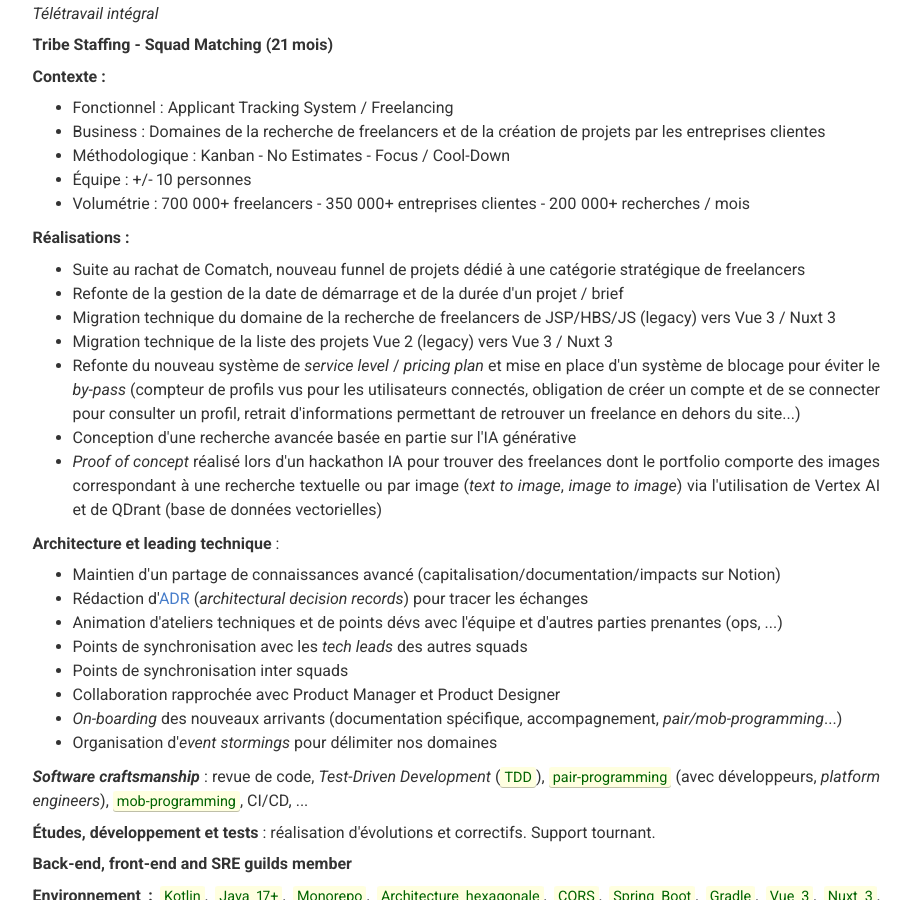
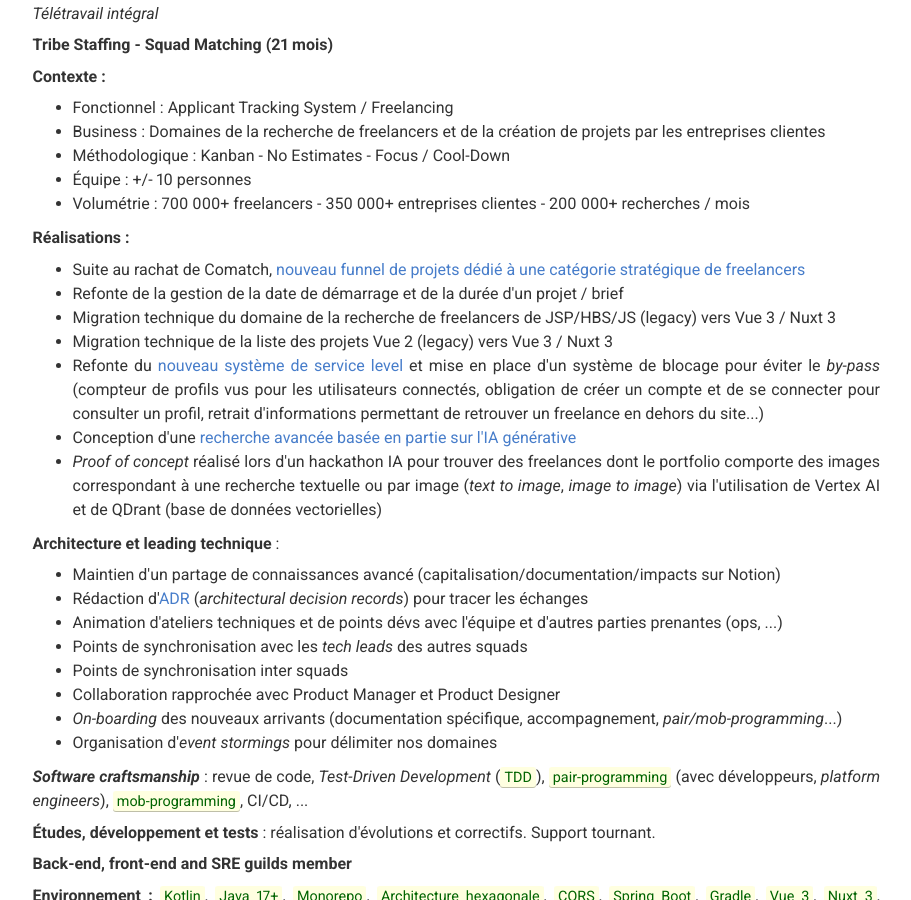
Before and after one commit to fdelbrayelle/fdelbrayelle.github.io, a Jekyll site: the page built from index.md, in a window 1280 px wide and 900 px high, scrolled down 2839 px. Shown: the whole window, without its empty margins (330-1241 px from the left). Built offline with Jekyll 4.4.1, drawn with Linux system fonts in a browser that asks for light colours; nearby versions of some CDN libraries.

Commit message:
update cv

```diff
--- a/_config.yml
+++ b/_config.yml
@@ -172,12 +172,12 @@
           </p>
           <p><strong>Réalisations :</strong>
             <ul>
-              <li>Suite au rachat de Comatch, nouveau funnel de projets dédié à une catégorie stratégique de freelancers</li>
+              <li>Suite au rachat de Comatch, <a href="https://www.malt.fr/c/maltstrategy/companies?source_component=hero-strategy" title="Malt Strategy" target="_blank">nouveau funnel de projets dédié à une catégorie stratégique de freelancers</a></li>
               <li>Refonte de la gestion de la date de démarrage et de la durée d'un projet / brief</li>
               <li>Migration technique du domaine de la recherche de freelancers de JSP/HBS/JS (legacy) vers Vue 3 / Nuxt 3</li>
               <li>Migration technique de la liste des projets Vue 2 (legacy) vers Vue 3 / Nuxt 3</li>
-              <li>Refonte du nouveau système de <em>service level</em> / <em>pricing plan</em> et mise en place d'un système de blocage pour éviter le <em>by-pass</em> (compteur de profils vus pour les utilisateurs connectés, obligation de créer un compte et de se connecter pour consulter un profil, retrait d'informations permettant de retrouver un freelance en dehors du site...)</li>
-              <li>Conception d'une recherche avancée basée en partie sur l'IA générative</li>
+              <li>Refonte du <a href="https://help.malt.com/kb/guide/fr/les-offres-et-frais-de-service-malt-HSSbMl3qrl/Steps/2689803" title="Offres et frais de service Malt" target="_blank">nouveau système de service level</a> et mise en place d'un système de blocage pour éviter le <em>by-pass</em> (compteur de profils vus pour les utilisateurs connectés, obligation de créer un compte et de se connecter pour consulter un profil, retrait d'informations permettant de retrouver un freelance en dehors du site...)</li>
+              <li>Conception d'une <a href="https://www.malt.fr/c/product-release" title="AI Search" target="_blank">recherche avancée basée en partie sur l'IA générative</a></li>
               <li><em>Proof of concept</em> réalisé lors d'un hackathon IA pour trouver des freelances dont le portfolio comporte des images correspondant à une recherche textuelle ou par image (<em>text to image</em>, <em>image to image</em>) via l'utilisation de Vertex AI et de QDrant (base de données vectorielles)</li>
             </ul>
           </p>
```
